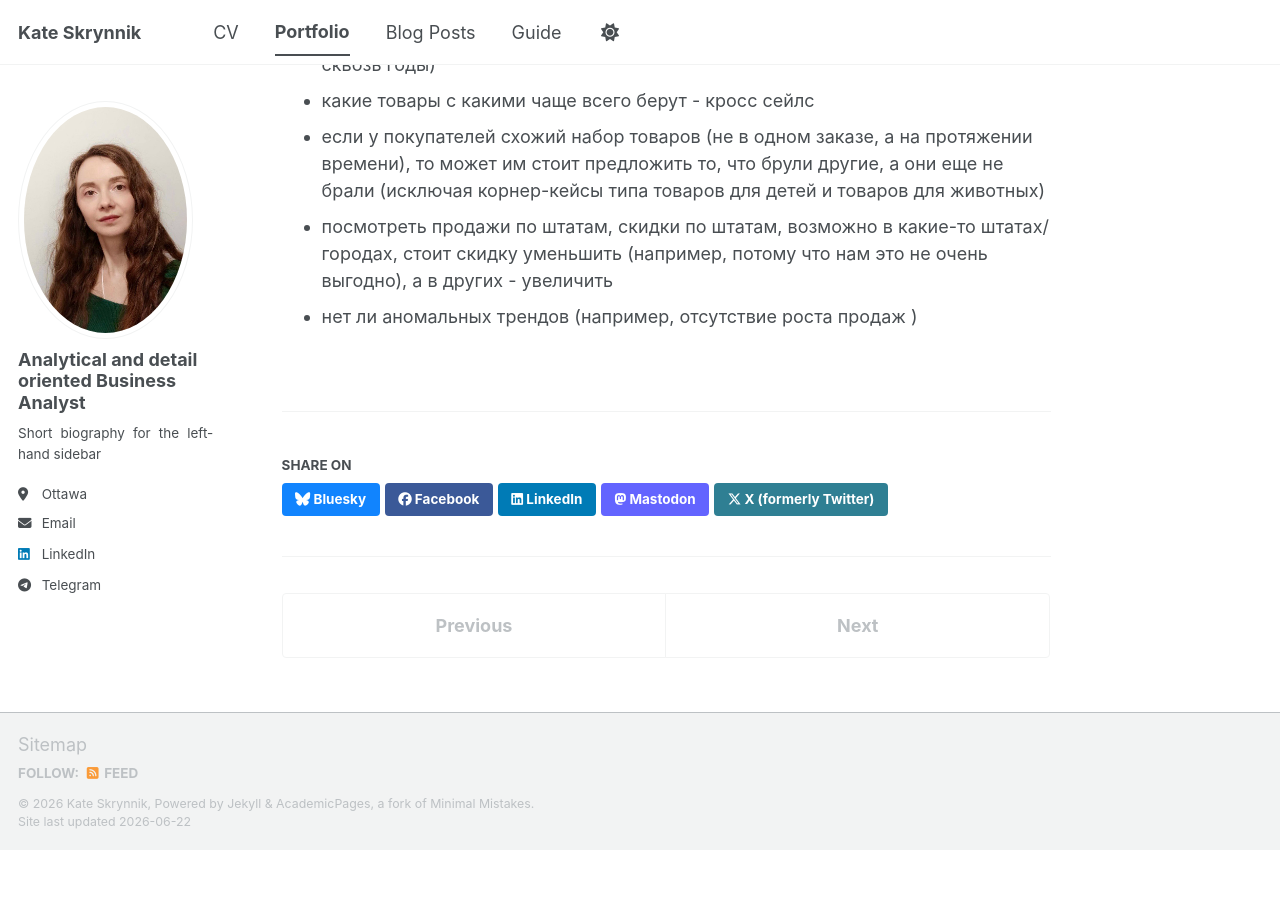
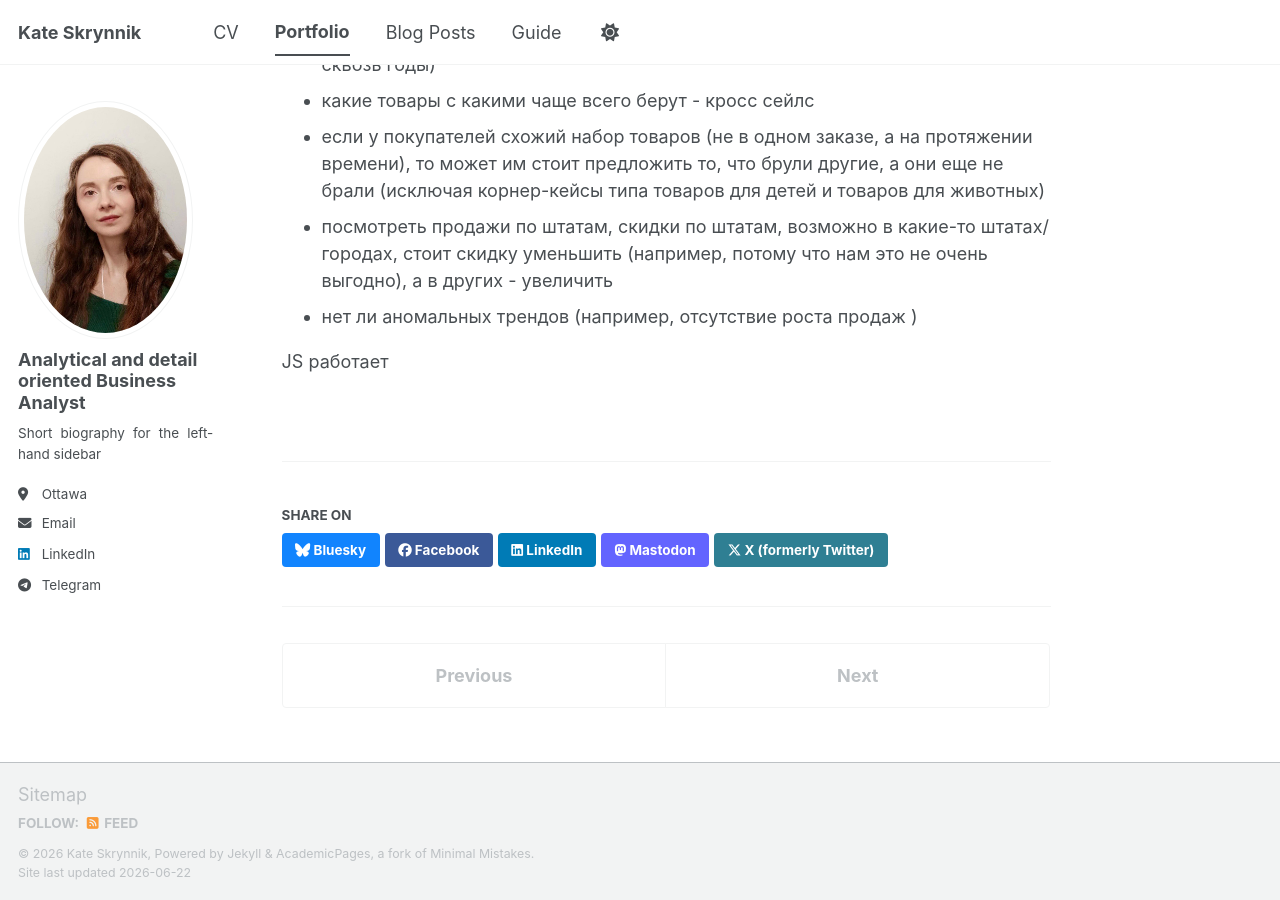
Before and after one commit to katevision/KateS, a Jekyll site: the page built from _portfolio/portfolio-2.md, in a window 1280 px wide and 900 px high, scrolled down 13131 px. Built offline with Jekyll 4.4.1, drawn with Linux system fonts in a browser that asks for light colours; a script bundle is joined from its source files by our own code; library files that are not in the unit come from our copies; before the commit the page ends 13981 px from its top, so only the background shows below that.

Commit message:
Update portfolio-2.md

```diff
--- a/_portfolio/portfolio-2.md
+++ b/_portfolio/portfolio-2.md
@@ -469,3 +469,8 @@ document.getElementById('lightbox').addEventListener('click', function(e) {
   if(e.target === this) this.style.display = 'none';
 });
 </script>
+
+<p id="test-text">JS не работает</p>
+<script>
+document.getElementById('test-text').innerText = 'JS работает';
+</script>
```
